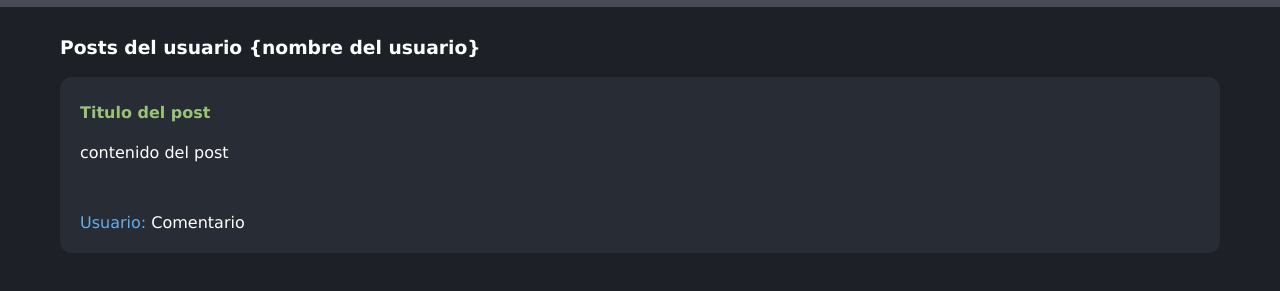
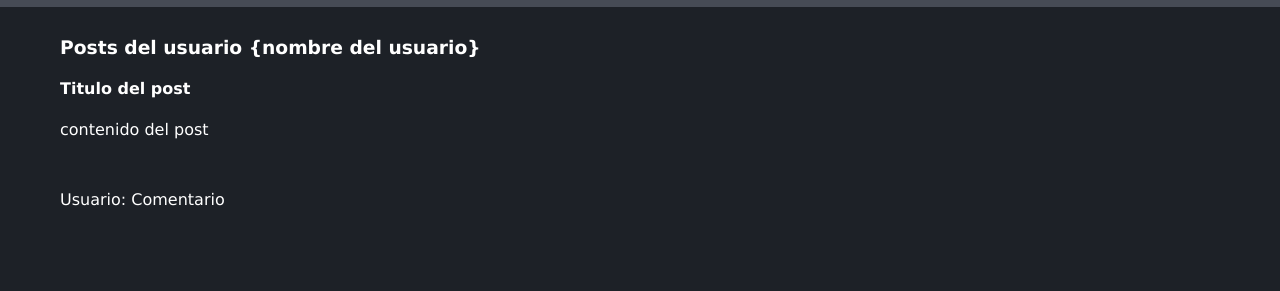
Before and after one commit to niknef/CursoGit-notas, a plain HTML site: page index.html in a window 1280 px wide. Shown: the part 67-358 px from the top of the page. Drawn offline with Linux system fonts and the light colour scheme; a web font is replaced by a local one.

Commit message:
Update index.html

```diff
--- a/index.html
+++ b/index.html
@@ -17,7 +17,7 @@
     </div>
     <div class="container" id="content">
         <h3>Posts del usuario {nombre del usuario}</h3>
-        <div class="post">
+        <div class="posts">
             <h4>Titulo del post</h4>
             <p>contenido del post</p><br>
             <p><span>Usuario:</span> Comentario</p>
```
